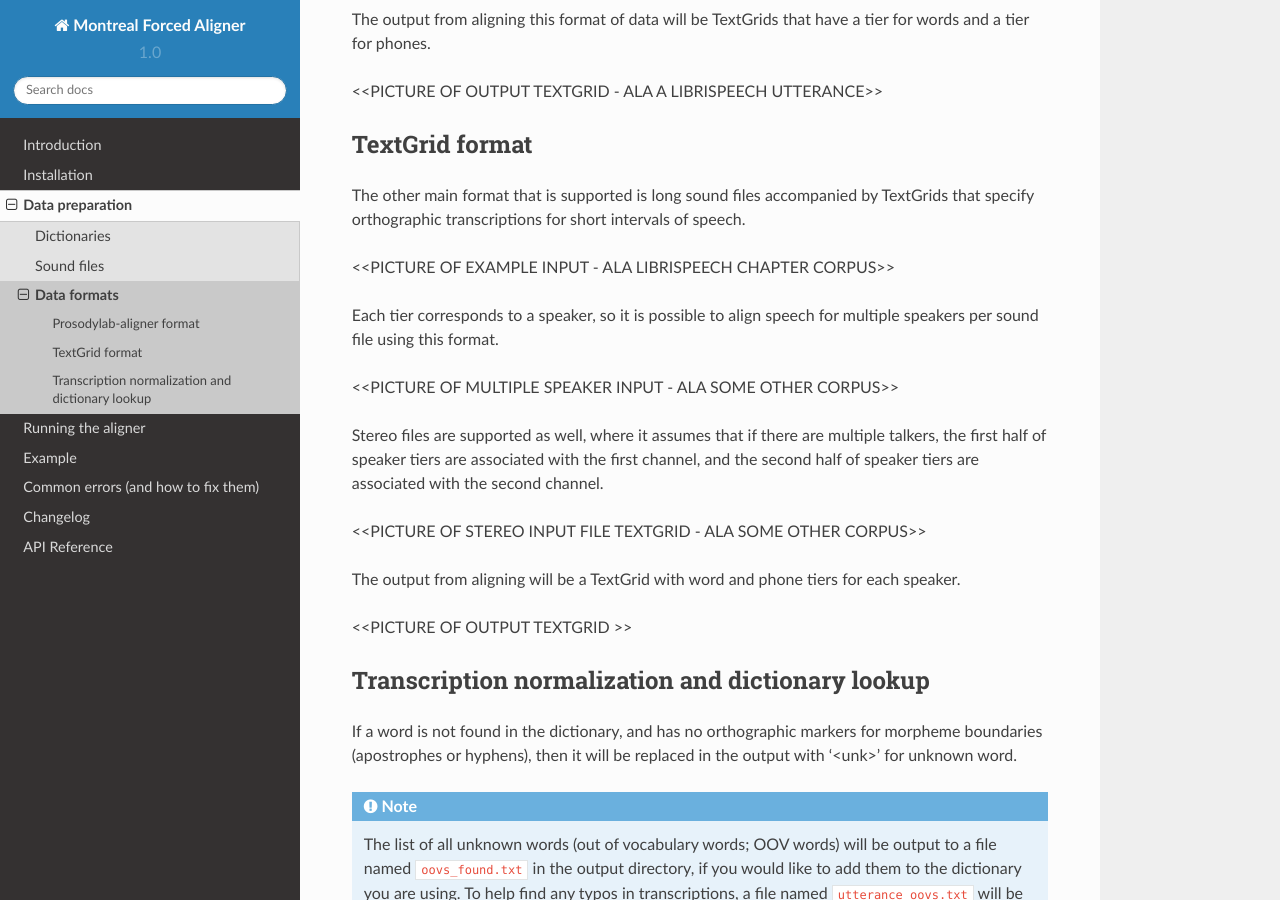
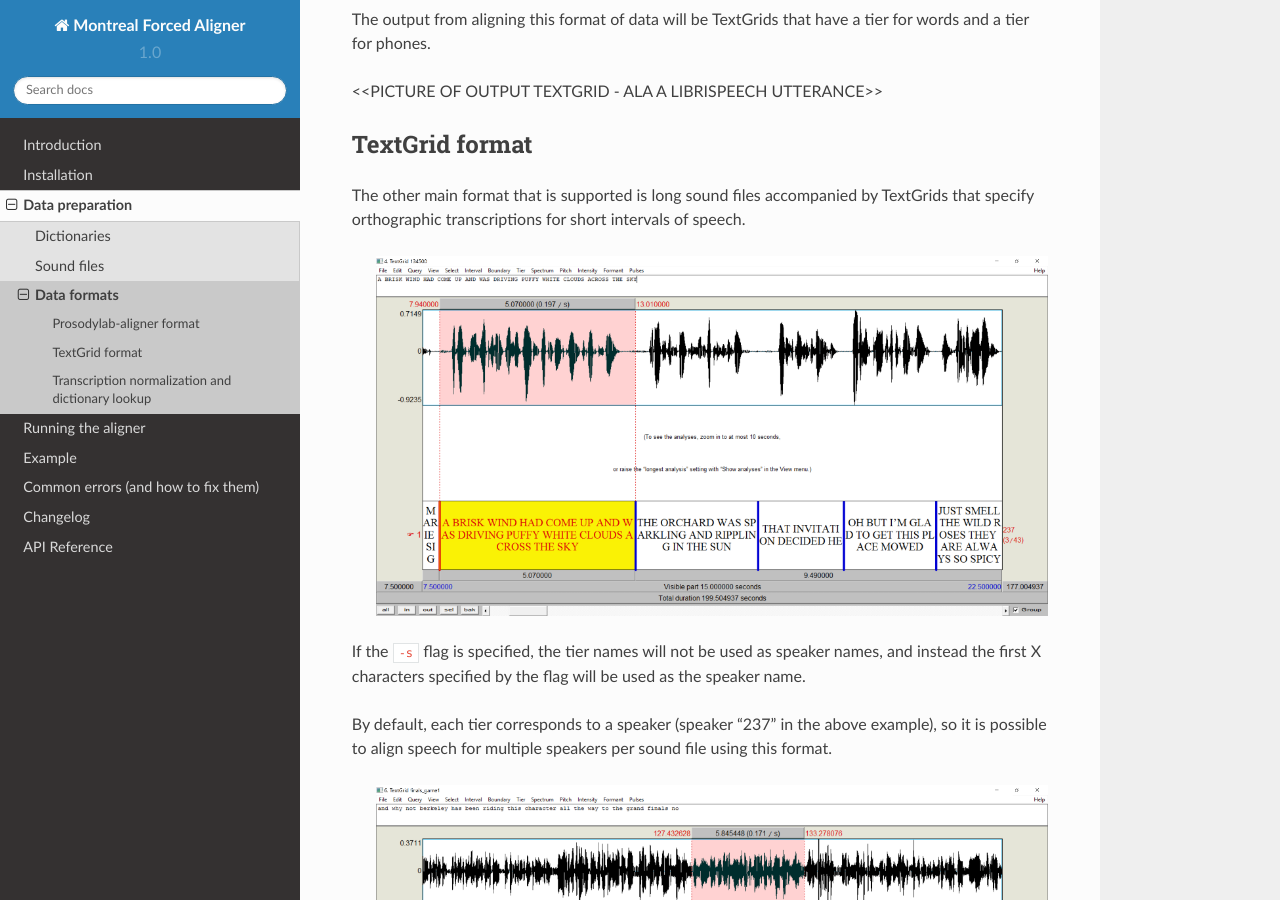
Before and after one commit to MontrealCorpusTools/Montreal-Forced-Aligner, a Sphinx documentation site: the page built from docs/source/data_format.rst, in a window 1280 px wide and 900 px high, scrolled down 719 px. Built offline with Sphinx 7.4.7 and the Read the Docs theme 2.0.0, drawn with Linux system fonts in a browser that asks for light colours; some of the changed text lies outside the part shown.

Commit message:
Add some picture examples for textgrids

```diff
--- a/docs/source/data_format.rst
+++ b/docs/source/data_format.rst
@@ -14,7 +14,6 @@
 .lab files must have the same name. For example, if you have ``givrep_1027_2_1.wav``,
 its transcription should be in ``givrep_1027_2_1.lab`` (which is just a
 text file with the .lab extension).
-
 
 .. note:: If you have transcriptions in a
    tab-separated text file (or an Excel file, which can be saved as one),
@@ -46,23 +45,35 @@
 by TextGrids that specify orthographic transcriptions for short intervals
 of speech.
 
-<<PICTURE OF EXAMPLE INPUT - ALA LIBRISPEECH CHAPTER CORPUS>>
 
-Each tier corresponds to a speaker, so it is possible to
+    .. figure:: _static/librispeech_textgrid.png
+        :align: center
+        :alt: Image cannot be displayed in your browser
+
+If the ``-s`` flag is specified, the tier names will not be used as speaker names, and instead the first X characters
+specified by the flag will be used as the speaker name.
+
+By default, each tier corresponds to a speaker (speaker "237" in the above example), so it is possible to
 align speech for multiple speakers per sound file using this format.
 
-<<PICTURE OF MULTIPLE SPEAKER INPUT - ALA SOME OTHER CORPUS>>
+
+    .. figure:: _static/multiple_speakers_textgrid.png
+        :align: center
+        :alt: Image cannot be displayed in your browser
 
 Stereo files are supported as well, where it assumes that if there are
 multiple talkers, the first half of speaker tiers are associated with the first
 channel, and the second half of speaker tiers are associated with the second channel.
 
-<<PICTURE OF STEREO INPUT FILE TEXTGRID - ALA SOME OTHER CORPUS>>
-
 The output from aligning will be a TextGrid with word and phone tiers for
 each speaker.
 
-<<PICTURE OF OUTPUT TEXTGRID >>
+    .. figure:: _static/multiple_speakers_output_textgrid.png
+        :align: center
+        :alt: Image cannot be displayed in your browser
+
+.. note::
+   Intervals in the TextGrid less than 100 milliseconds will not be aligned.
 
 Transcription normalization and dictionary lookup
 =================================================
```
Also changed, not shown: docs/source/_static/librispeech_textgrid.png (added), docs/source/_static/multiple_speakers_output_textgrid.png (added), docs/source/_static/multiple_speakers_textgrid.png (added).
